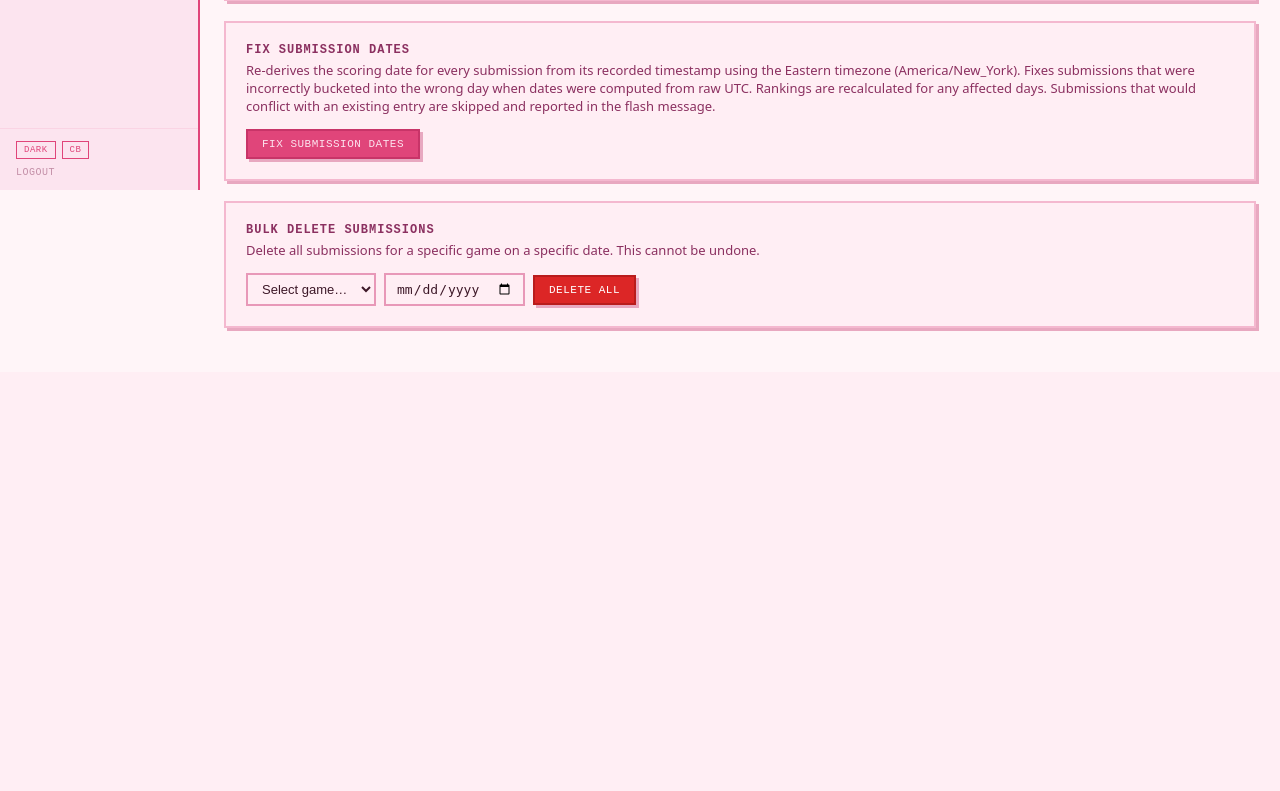
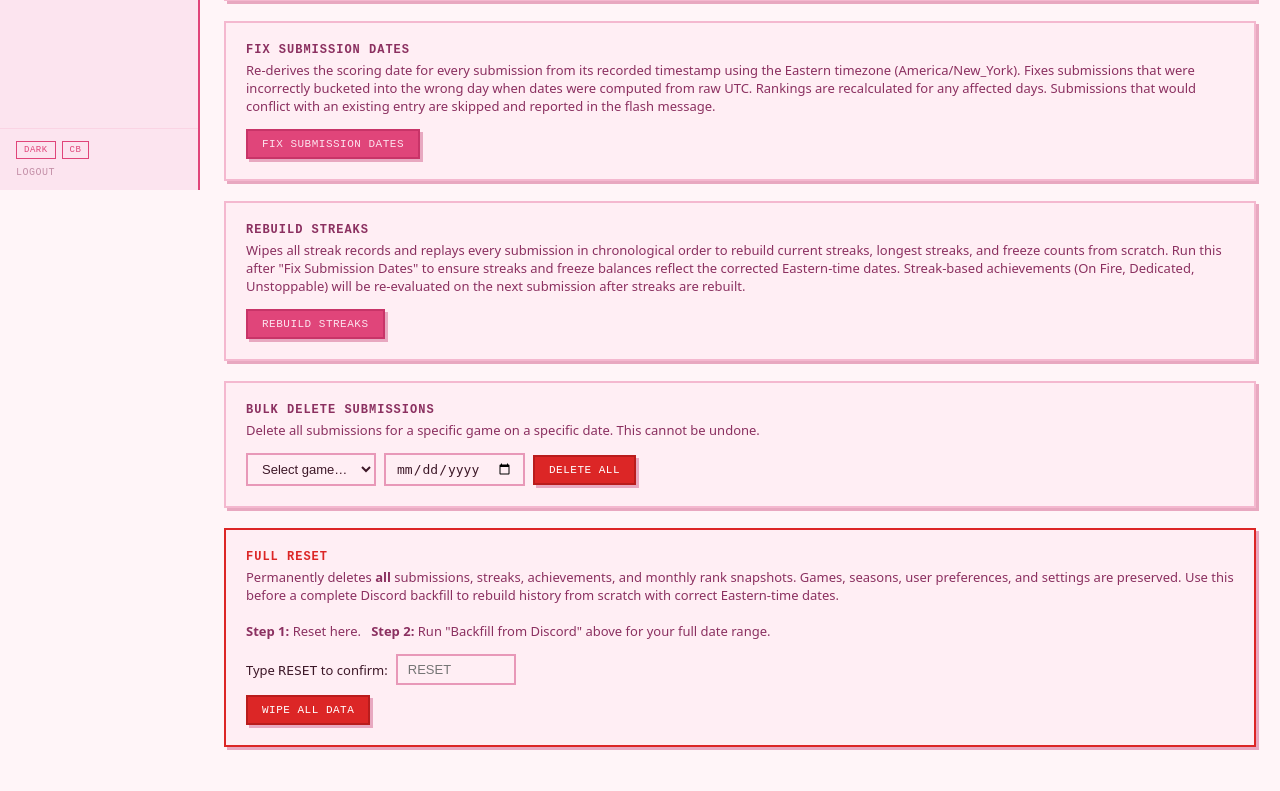
Before and after one commit to gram-os/score-bot, a FastAPI app: template web/templates/tools.html in a window 1280 px wide. Shown: the part 610-1401 px from the top of the page. Before the commit the page ends 941 px from the top, so only its background shows below. Run offline with FastAPI, Linux system fonts and the light colour scheme; the template is opened without the code that fills it, so the values that code supplies are empty; parts of the project's set-up code (start-up, migrations or seed data) failed here and were passed over.

Commit message:
Add data recovery tools and fix streak UTC comparisons (#50)

```diff
--- a/bot/database.py
+++ b/bot/database.py
@@ -75,9 +75,11 @@ from bot.db.streaks import (
     get_user_total_freezes,
     get_weekly_digest,
     get_yesterday_digest,
+    rebuild_all_streaks,
     update_streak_on_submission,
 )
 from bot.db.submissions import (
+    ResetResult,
     UserSummary,
     add_submission_manual,
     bulk_delete_submissions,
@@ -86,6 +88,7 @@ from bot.db.submissions import (
     is_duplicate,
     recalculate_game_ranks,
     record_submission,
+    reset_all_submissions,
     upsert_user,
 )
 from bot.db.suggestions import (
@@ -161,6 +164,9 @@ __all__ = [
     "get_user_total_freezes",
     "get_weekly_digest",
     "get_yesterday_digest",
+    "rebuild_all_streaks",
+    "reset_all_submissions",
+    "ResetResult",
     "update_streak_on_submission",
     "get_current_season",
     "get_season_ending_yesterday",
--- a/web/templates/tools.html
+++ b/web/templates/tools.html
@@ -155,6 +155,21 @@
 </div>
 
 <div class="tool-section">
+  <h3>Rebuild Streaks</h3>
+  <p class="tool-desc">
+    Wipes all streak records and replays every submission in chronological order to rebuild
+    current streaks, longest streaks, and freeze counts from scratch. Run this after
+    "Fix Submission Dates" to ensure streaks and freeze balances reflect the corrected
+    Eastern-time dates. Streak-based achievements (On Fire, Dedicated, Unstoppable) will
+    be re-evaluated on the next submission after streaks are rebuilt.
+  </p>
+  <form method="post" action="/admin/tools/rebuild-streaks"
+        onsubmit="return confirm('Wipe and rebuild all streak data from submission history? This cannot be undone.')">
+    <button type="submit" class="btn btn-primary">Rebuild Streaks</button>
+  </form>
+</div>
+
+<div class="tool-section">
   <h3>Bulk Delete Submissions</h3>
   <p class="tool-desc">Delete all submissions for a specific game on a specific date. This cannot be undone.</p>
   <form method="post" action="/admin/tools/bulk-delete"
@@ -171,4 +186,23 @@
     </div>
   </form>
 </div>
+
+<div class="tool-section" style="border-color:var(--c-danger);">
+  <h3 style="color:var(--c-danger);">Full Reset</h3>
+  <p class="tool-desc">
+    Permanently deletes <strong>all</strong> submissions, streaks, achievements, and monthly rank
+    snapshots. Games, seasons, user preferences, and settings are preserved. Use this before a
+    complete Discord backfill to rebuild history from scratch with correct Eastern-time dates.
+    <br><br>
+    <strong>Step 1:</strong> Reset here. &nbsp;
+    <strong>Step 2:</strong> Run "Backfill from Discord" above for your full date range.
+  </p>
+  <form method="post" action="/admin/tools/reset-all">
+    <div class="tool-form-row" style="margin-bottom:10px;">
+      <label style="font-size:13px;">Type <code>RESET</code> to confirm:</label>
+      <input type="text" name="confirm" placeholder="RESET" autocomplete="off" style="width:120px;" required>
+    </div>
+    <button type="submit" class="btn btn-danger">Wipe All Data</button>
+  </form>
+</div>
 {% endblock %}
```
Also changed, not shown: bot/db/streaks.py (+26 -6 lines), bot/db/submissions.py (+30 -2 lines), web/routes/tools.py (+63 -1 lines).
